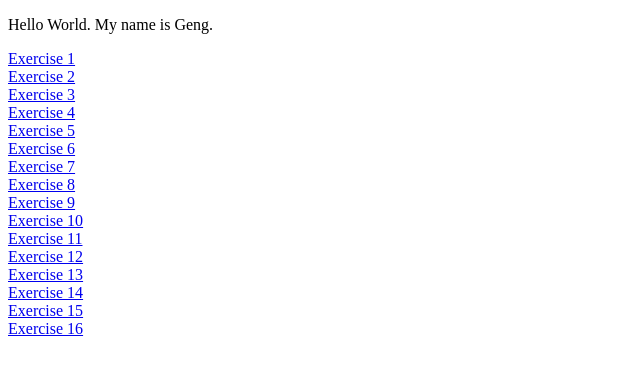
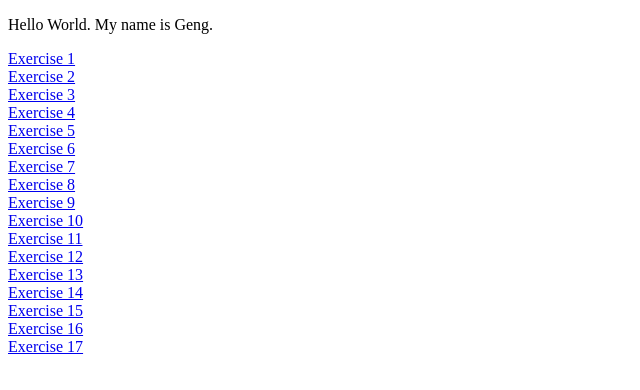
Before and after one commit to DraBuJo/creativecomputing, a plain HTML site: page index.html in a window 1280 px wide. Shown: the full height of the page, 0-640 px from the left. Drawn offline with Linux system fonts and the light colour scheme.

Commit message:
new version

```diff
--- a/index.html
+++ b/index.html
@@ -27,7 +27,7 @@
     <a href="assignment02\index14.html">Exercise 14</a><br>
     <a href="assignment02\index15.html">Exercise 15</a><br>
     <a href="assignment02\index16.html">Exercise 16</a><br>
-
+    <a href="assignment02\index16.html">Exercise 17</a><br>
     </body>
 
  </html>
```
